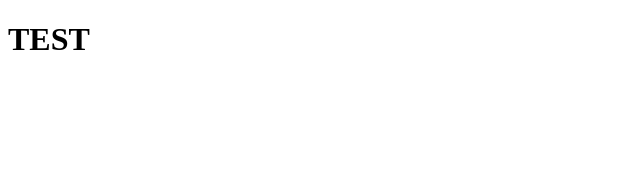
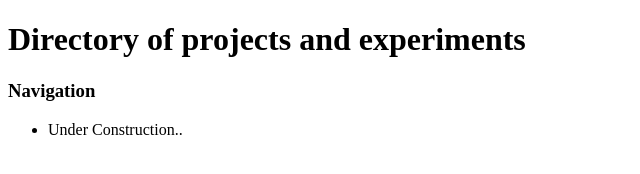
Before and after one commit to KBrandonL/KBrandonL.github.io, a plain HTML site: page index.html in a window 1280 px wide. Shown: the whole page, without its empty margins (0-640 px from the left). Drawn offline with Linux system fonts and the light colour scheme.

Commit message:
Update index.html

```diff
--- a/index.html
+++ b/index.html
@@ -1,16 +1,28 @@
 <!DOCTYPE HTML>
 <html>
   <head>
-    <title></title>
+    <title>Home</title>
+    <meta charset="UTF-8">
+    <meta name="viewport" content="width=device-width, initial-scale=1.0">
     <link rel="stylesheet", type="text/css", src="style.css">
     <link rel="icon", src="assets/favicon.png">
-    <meta charset="UTF-8">
-    <meta name="viewport" content="width=device-width, initial-scale=1.0">
     <script type="text/javascript", src="assets/jquery-3.1.1.min.js"></script>  <!-- JQuery -->
   </head>
   <body>
-    <div id="container">
-      <h1>TEST</h1>
+    <header>
+      <h1>Directory of projects and experiments</h1>
+      <h3>Navigation</h3>
+      <nav>
+        <ul>
+          <li>Under Construction..</li>
+        </ul>
+      </nav>
+
+    </header>
+
+    <div id="main">
     </div>
+
+    <footer></footer>
   </body>
 </html>
```
